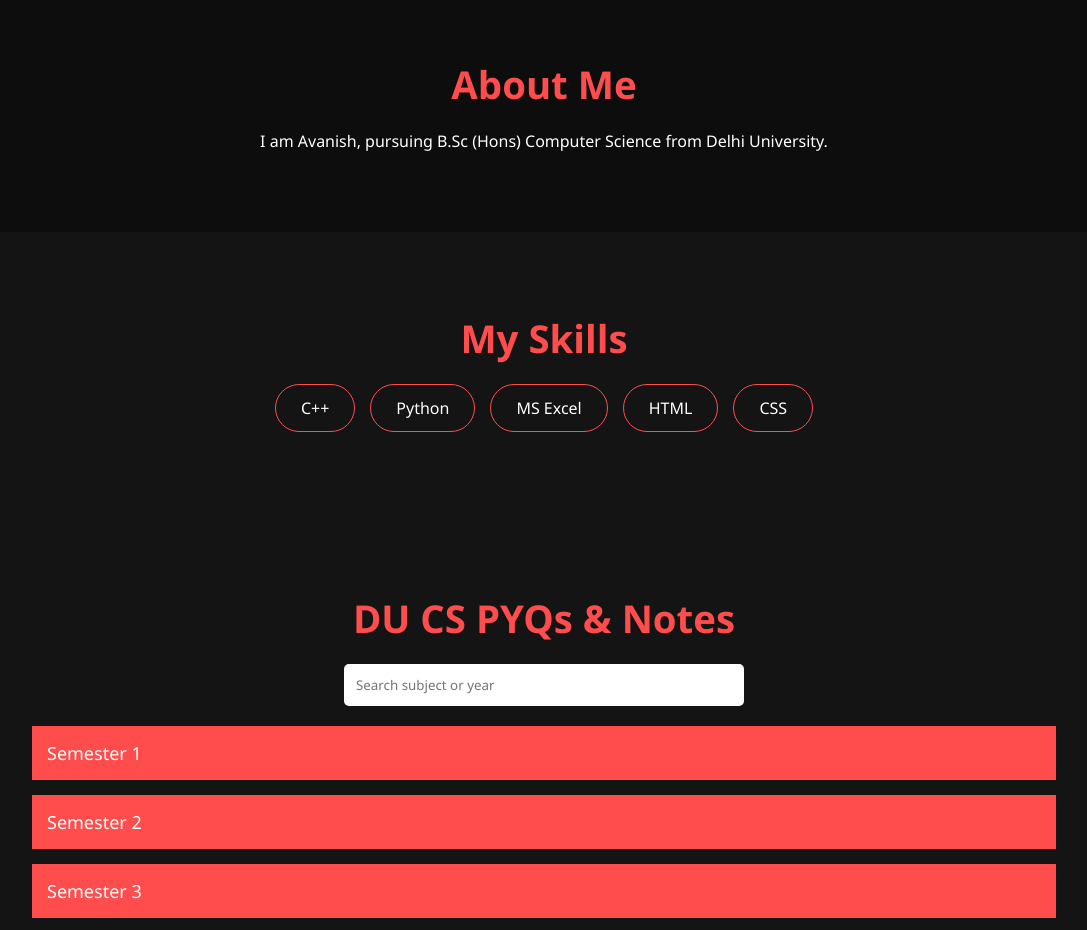
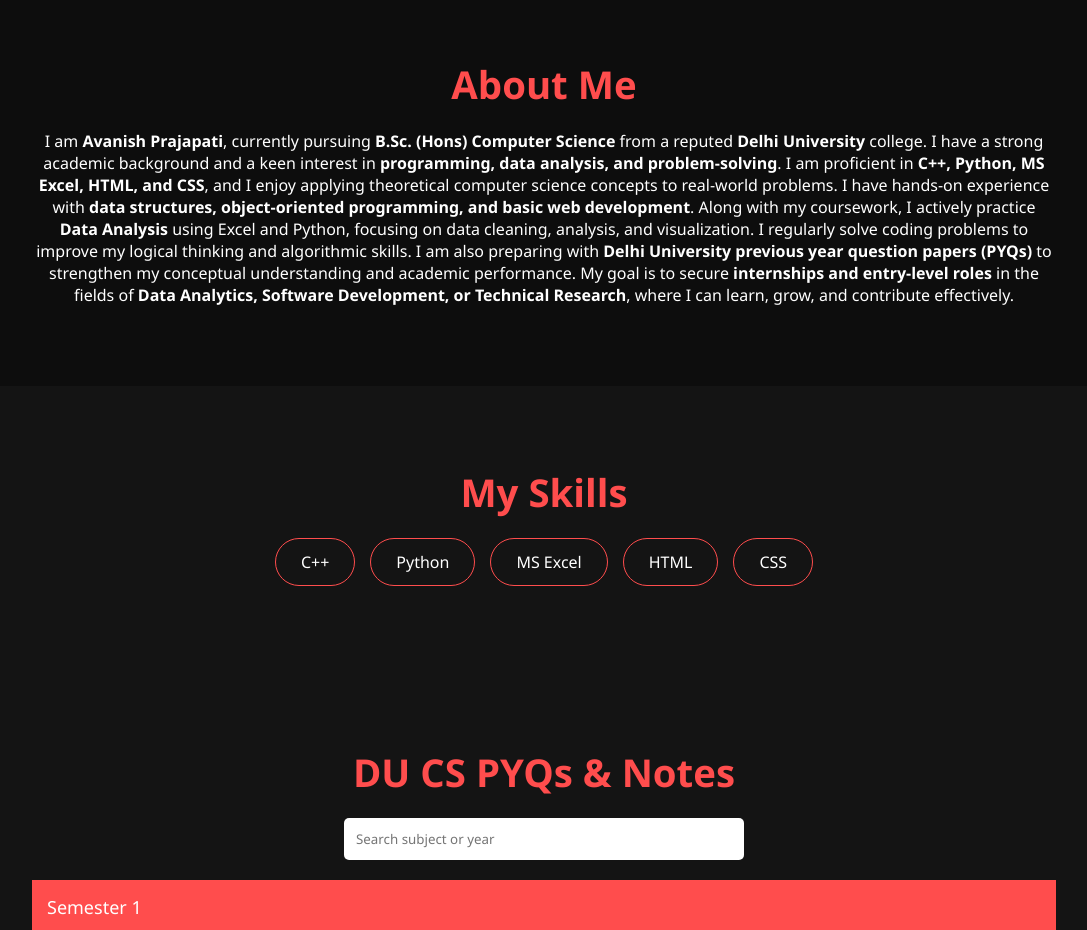
Before and after one commit to Avanish012/Portfoli, a plain HTML site: page index.html in a window 1280 px wide. Shown: the part 900-1830 px from the top of the page, without its empty margins (96-1183 px from the left). Drawn offline with Linux system fonts and the light colour scheme.

Commit message:
Update index.html

```diff
--- a/index.html
+++ b/index.html
@@ -172,7 +172,27 @@
 <!-- ===== ABOUT ===== -->
 <section id="about" class="section">
 <h2 class="section-title">About Me</h2>
-<p>I am Avanish, pursuing B.Sc (Hons) Computer Science from Delhi University.</p>
+
+  <p class="about-text">
+I am <b>Avanish Prajapati</b>, currently pursuing <b>B.Sc. (Hons) Computer Science</b>
+from a reputed <b>Delhi University</b> college. I have a strong academic background
+and a keen interest in <b>programming, data analysis, and problem-solving</b>.
+
+I am proficient in <b>C++, Python, MS Excel, HTML, and CSS</b>, and I enjoy applying
+theoretical computer science concepts to real-world problems. I have hands-on
+experience with <b>data structures, object-oriented programming, and basic web
+development</b>.
+
+Along with my coursework, I actively practice <b>Data Analysis</b> using Excel and
+Python, focusing on data cleaning, analysis, and visualization. I regularly solve
+coding problems to improve my logical thinking and algorithmic skills.
+
+I am also preparing with <b>Delhi University previous year question papers (PYQs)</b>
+to strengthen my conceptual understanding and academic performance. My goal is to
+secure <b>internships and entry-level roles</b> in the fields of <b>Data Analytics,
+Software Development, or Technical Research</b>, where I can learn, grow, and
+contribute effectively.
+  </p>
 </section>
 
 <!-- ===== SKILLS ===== -->
@@ -209,7 +229,7 @@
 <button class="accordion-header">Semester 2</button>
 <div class="accordion-body">
 <a href="du-pyq/sem2/data_structures_2023.pdf" download>Data Structures (2023)</a>
-<a href="discrete_mathmatics_2022.pdf" download>Discrete Mathematics (2023)</a>
+<a href="discrete_mathmatics_2023.pdf" download>Discrete Mathematics (2023)</a>
 <a href="du-pyq/sem2/computer_architecture_2023.pdf" download>Computer Architecture (2023)</a>
 </div>
 </div>
@@ -278,8 +298,8 @@
 
 <div class="social-links">
 <a href="https://wa.me/919569092645">WhatsApp</a>
-<a href="https://www.linkedin.com/">LinkedIn</a>
-<a href="https://www.linkedin.com/in/avanish-prajapati-0971a132b">GitHub</a>
+<a href="https://www.linkedin.com/in/avanish-prajapati-0971a132b ">LinkedIn</a>
+<a href="#">GitHub</a>
 <a href="resume.pdf" download class="resume-btn">Download Resume</a>
 </div>
 </section>
```
